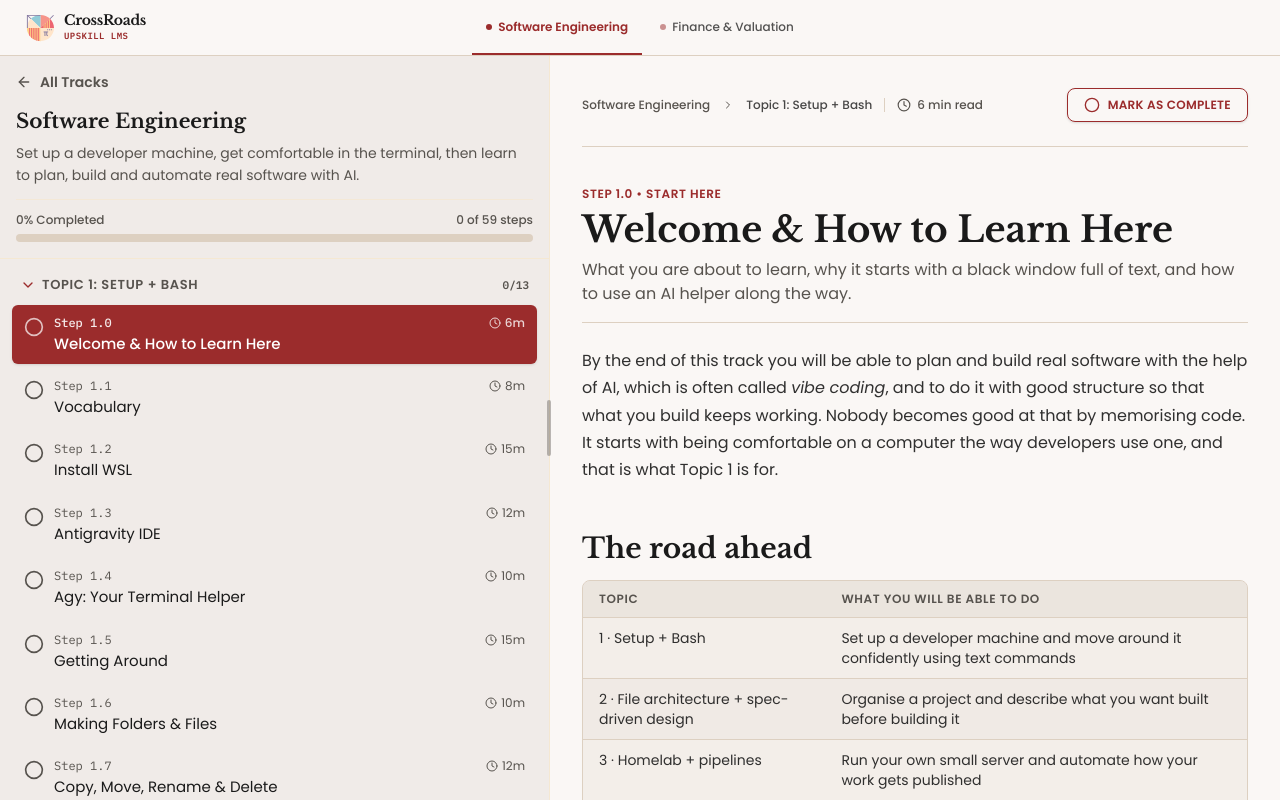
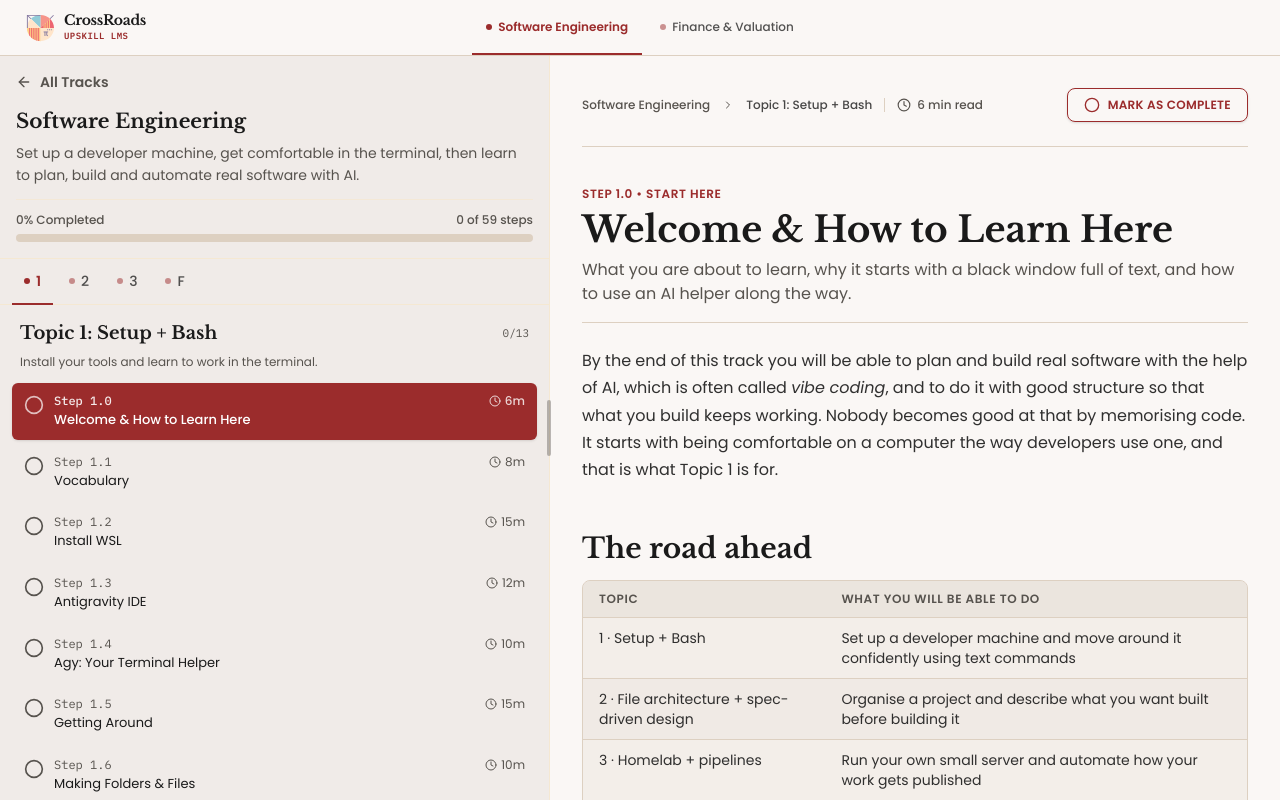
Before and after one commit to Stepheng753/LMS, a React (Vite) app: page / in a window 1280 px wide. Both pictures are taken after a click on the button "START TRACK". Shown: the top 800 px of the page. Built offline with nearby package versions, Linux system fonts and the light colour scheme.

Commit message:
feat: show topic tabs as a wrapped row of 1 to 5, S and T
The sidebar now lists topics as a compact row of labels with the steps below, and larger topic titles than step titles.

```diff
--- a/src/components/layout/ModuleSidebar.tsx
+++ b/src/components/layout/ModuleSidebar.tsx
@@ -1,5 +1,5 @@
 import { useCallback, useEffect, useRef, useState } from 'react';
-import { ArrowLeft, CheckCircle2, ChevronRight, Circle, Clock } from 'lucide-react';
+import { ArrowLeft, CheckCircle2, Circle, Clock } from 'lucide-react';
 import { ModuleDefinition, StageItem, StepItem } from '../../types/lms';
 import { ProgressBar } from '../common/ProgressBar';
 
@@ -74,22 +74,23 @@ export const ModuleSidebar: React.FC<ModuleSidebarProps> = ({
     };
   }, [isDragging]);
 
-  // Only the topic (stage) you are working in stays open; moving to another topic collapses the rest.
-  // Headers can still be clicked to open or close any topic by hand.
+  // The topic tabs show one topic's steps at a time. Moving to a step in another topic switches the tab,
+  // and a tab can also be clicked to browse another topic without leaving the current step.
   const activeStageId = module.stages.find((st) => st.steps.some((x) => x.id === activeStep.id))?.id;
-  const [openStages, setOpenStages] = useState<Set<string>>(() => new Set(activeStageId ? [activeStageId] : []));
+  const [selectedStageId, setSelectedStageId] = useState<string | undefined>(activeStageId ?? module.stages[0]?.id);
 
   useEffect(() => {
-    if (activeStageId) setOpenStages(new Set([activeStageId]));
+    if (activeStageId) setSelectedStageId(activeStageId);
   }, [activeStageId]);
 
-  const toggleStage = (id: string) =>
-    setOpenStages((prev) => {
-      const next = new Set(prev);
-      if (next.has(id)) next.delete(id);
-      else next.add(id);
-      return next;
-    });
+  const selectedStage: StageItem = module.stages.find((st) => st.id === selectedStageId) ?? module.stages[0];
+  // "Topic 1: Setup + Bash" becomes "1" on the tab, "Summary: ..." becomes "S", and "Toolkit: ..." becomes "T".
+  // The full title shows above the steps and in the tab's tooltip.
+  const tabLabel = (title: string) => {
+    const head = title.split(':')[0].trim();
+    const num = head.match(/(\d+)\s*$/);
+    return num ? num[1] : head.charAt(0).toUpperCase();
+  };
 
   const allSteps = module.stages.flatMap((stage) => stage.steps);
   const totalSteps = allSteps.length;
@@ -165,38 +166,62 @@ export const ModuleSidebar: React.FC<ModuleSidebarProps> = ({
         </div>
       </div>
 
-      {/* Stages & Steps Navigation */}
-      <div className="flex-1 overflow-y-auto p-3 space-y-4">
+      {/* Topic selector: horizontal tabs, like the navbar */}
+      {module.stages.length > 1 && (
+        <div
+          role="tablist"
+          aria-label="Topics"
+          className="flex flex-wrap items-stretch gap-x-1 px-3 border-b border-sidebar-border shrink-0"
+        >
           {module.stages.map((stage: StageItem) => {
-          const stageCompleted = stage.steps.every((s) => completedStepIds.includes(s.id));
-          const stageDone = stage.steps.filter((s) => completedStepIds.includes(s.id)).length;
-          const isOpen = openStages.has(stage.id);
+            const isSelected = stage.id === selectedStage.id;
+            const complete = stage.steps.every((st) => completedStepIds.includes(st.id));
 
             return (
-            <div key={stage.id} className="space-y-1.5">
               <button
-                onClick={() => toggleStage(stage.id)}
-                aria-expanded={isOpen}
-                className="w-full flex items-center justify-between gap-2 px-2 py-1 rounded-md text-[13px] font-semibold uppercase tracking-wider text-muted-foreground hover:text-primary hover:bg-sidebar-accent/40 transition-colors text-left"
+                key={stage.id}
+                role="tab"
+                aria-selected={isSelected}
+                title={stage.title}
+                onClick={() => setSelectedStageId(stage.id)}
+                className={`px-3 py-3 text-sm transition-colors flex items-center gap-1.5 shrink-0 border-b-2 -mb-px ${
+                  isSelected
+                    ? 'border-primary text-primary font-semibold'
+                    : 'border-transparent text-foreground/75 hover:text-foreground hover:border-border font-medium'
+                }`}
               >
-                <span className="flex items-center gap-1.5 min-w-0">
-                  <ChevronRight
-                    className={`w-4 h-4 shrink-0 text-primary transition-transform ${isOpen ? 'rotate-90' : ''}`}
-                  />
-                  <span className="truncate">{stage.title}</span>
-                </span>
-                {stageCompleted ? (
+                {complete ? (
+                  <CheckCircle2 className="w-3.5 h-3.5 text-emerald-700" />
+                ) : (
+                  <span className={`w-1.5 h-1.5 rounded-full ${isSelected ? 'bg-primary' : 'bg-primary/50'}`} />
+                )}
+                <span>{tabLabel(stage.title)}</span>
+              </button>
+            );
+          })}
+        </div>
+      )}
+
+      {/* Steps of the selected topic, vertically */}
+      <div className="flex-1 overflow-y-auto p-3 space-y-3">
+        <div className="px-2 pt-1">
+          <div className="flex items-center justify-between gap-2 font-serif text-[18px] font-bold leading-snug text-sidebar-foreground">
+            <span>{selectedStage.title}</span>
+            {selectedStage.steps.every((st) => completedStepIds.includes(st.id)) ? (
               <CheckCircle2 className="w-3.5 h-3.5 text-emerald-600 shrink-0" />
             ) : (
-                  <span className="shrink-0 font-mono text-[11px] normal-case tracking-normal">
-                    {stageDone}/{stage.steps.length}
+              <span className="shrink-0 font-mono text-[11px] font-normal text-muted-foreground">
+                {selectedStage.steps.filter((st) => completedStepIds.includes(st.id)).length}/{selectedStage.steps.length}
               </span>
             )}
-              </button>
+          </div>
+          {selectedStage.description && (
+            <p className="mt-1.5 text-xs leading-relaxed text-muted-foreground">{selectedStage.description}</p>
+          )}
+        </div>
 
-              {isOpen && (
         <div className="space-y-1">
-                {stage.steps.map((step: StepItem) => {
+          {selectedStage.steps.map((step: StepItem) => {
             const isActive = step.id === activeStep.id;
             const isCompleted = completedStepIds.includes(step.id);
 
@@ -246,16 +271,12 @@ export const ModuleSidebar: React.FC<ModuleSidebarProps> = ({
                     {step.estimatedMinutes}m
                   </span>
                 </div>
-                        <p className="truncate text-[15px] mt-0.5">{step.title}</p>
+                <p className="truncate text-[13px] mt-0.5">{step.title}</p>
               </div>
             </button>
             );
           })}
         </div>
-              )}
-            </div>
-          );
-        })}
       </div>
     </aside>
     </>
```
Also changed, not shown: src/modules/SWE/content/topic_toolkit/stepT.0_toolkit.tsx (renamed from src/modules/SWE/content/topic_final_toolkit/stepF.0_toolkit.tsx), src/modules/SWE/content/topic_toolkit/stepT.1_new_machine.tsx (renamed from src/modules/SWE/content/topic_final_toolkit/stepF.1_new_machine.tsx), src/modules/SWE/toolkit/tools_fullstack.ts (renamed from src/modules/SWE/toolkit/texts.ts), src/modules/SWE/toolkit/tools_homelab.ts (renamed from src/modules/SWE/toolkit/homelabTexts.ts), 2 other files (tests, documents, lock files or other folders). Lines whose indentation alone changed are shown as unchanged.
